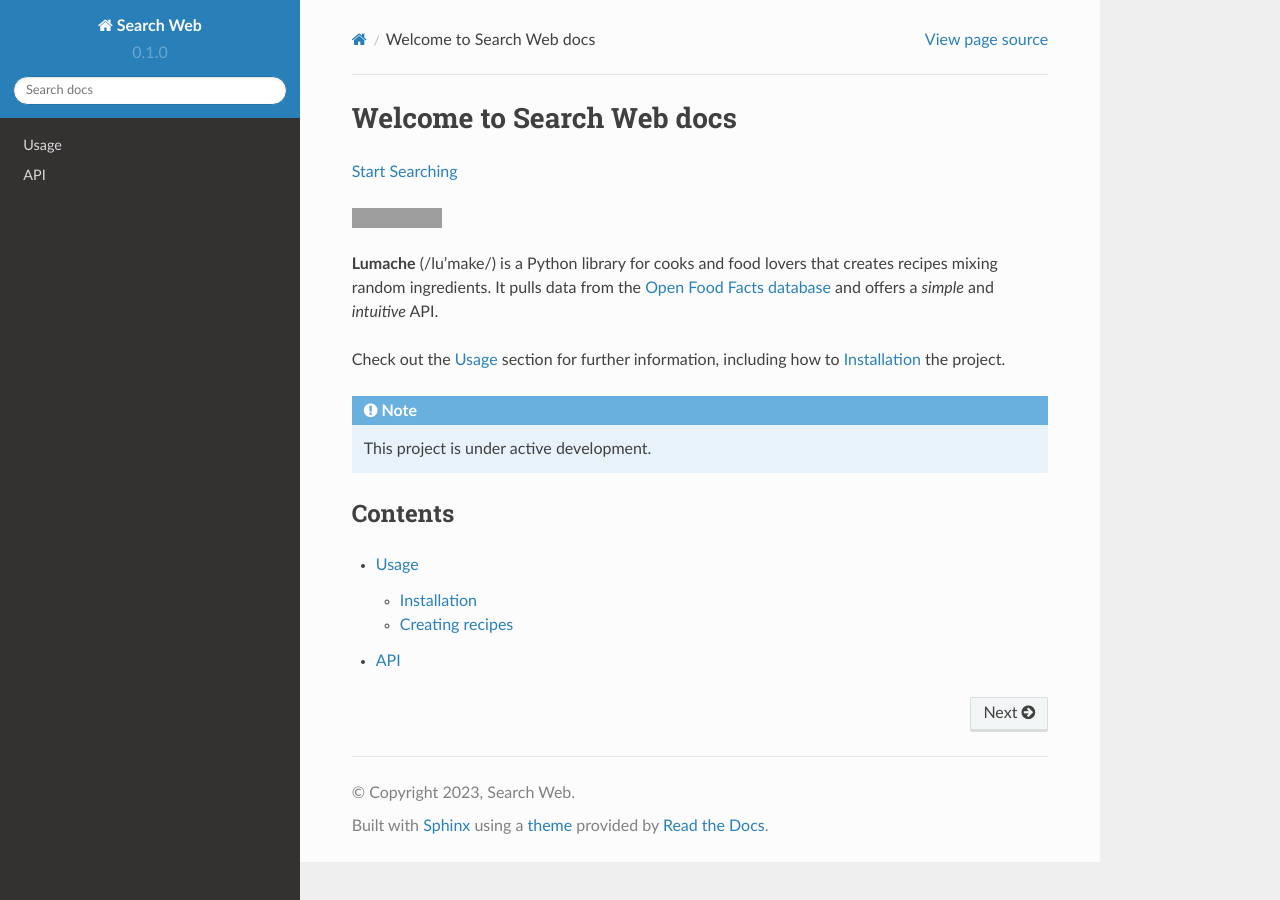
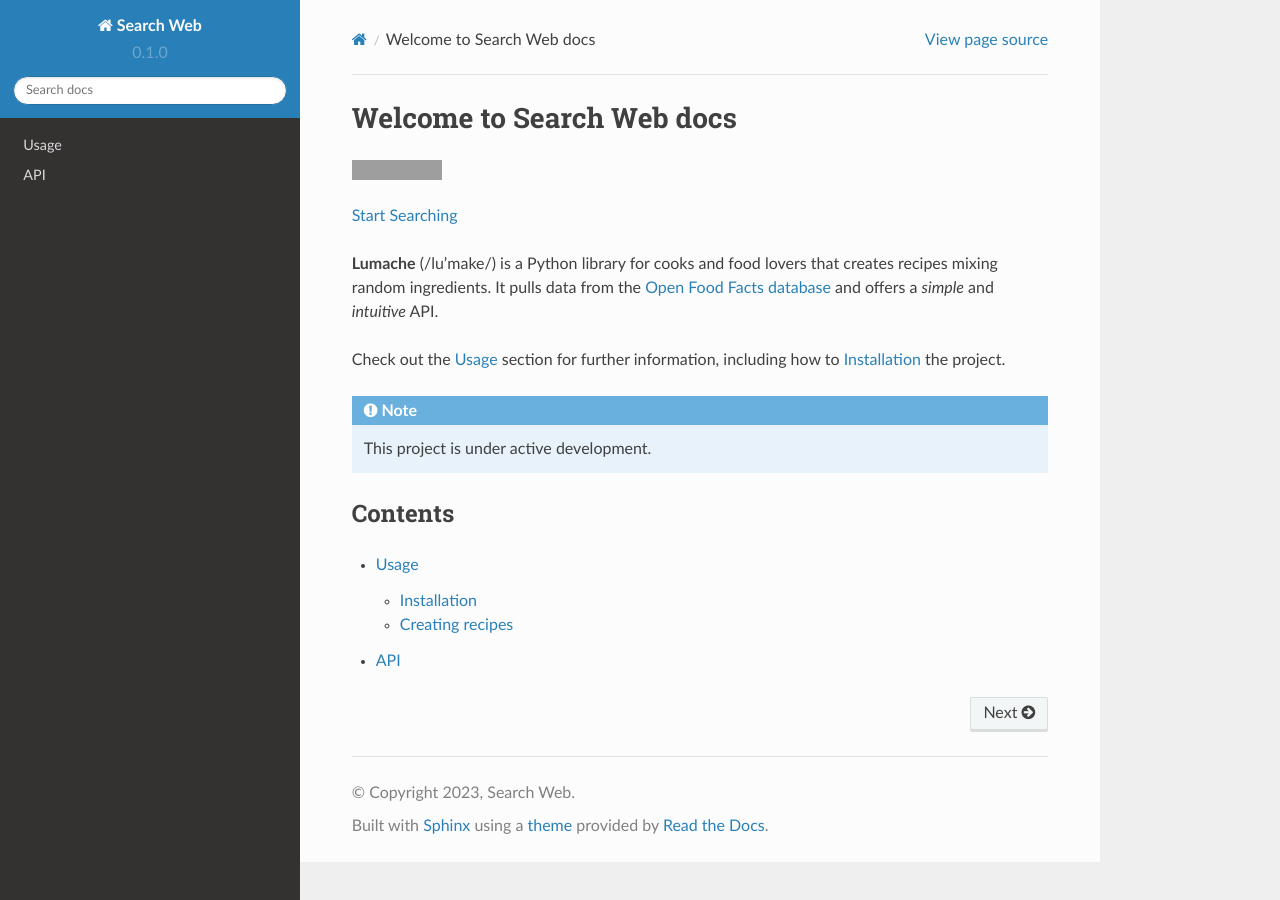
Before and after one commit to Mrdev88/Search-web-docs, a Sphinx documentation site: the page built from docs/source/index.rst, in a window 1280 px wide. Built offline with Sphinx 7.4.7 and the Read the Docs theme 2.0.0, drawn with Linux system fonts in a browser that asks for light colours; grey boxes are pictures that could not be loaded.

```diff
--- a/docs/source/index.rst
+++ b/docs/source/index.rst
@@ -1,10 +1,11 @@
 Welcome to Search Web docs
 ===================================
-`Start Searching <https://searchweb.nicepage.io/>`_
-
 .. image:: https://readthedocs.org/projects/search-web-docs/badge/?version=latest
     :target: https://search-web-docs.readthedocs.io/en/latest/?badge=latest
     :alt: Documentation Status
+
+`Start Searching <https://searchweb.nicepage.io/>`_
+
 
 
 **Lumache** (/lu'make/) is a Python library for cooks and food lovers
```
